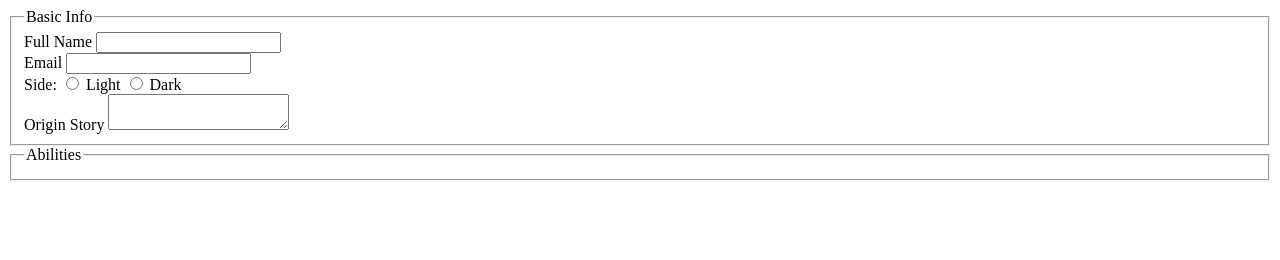
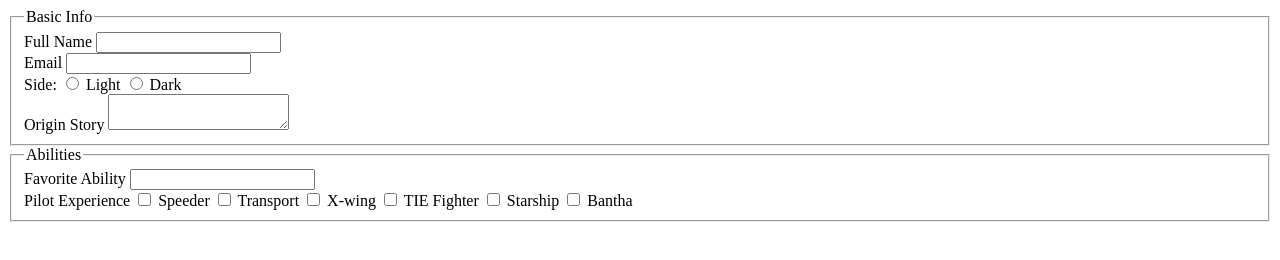
Before and after one commit to ZarahZmith/FormDesign, a plain HTML site: page index.html in a window 1280 px wide. Drawn offline with Linux system fonts and the light colour scheme.

Commit message:
Created the check boxes for Pilot Experience within Abilities

```diff
--- a/index.html
+++ b/index.html
@@ -32,8 +32,8 @@
         </aside>
 
         <aside>
-          <label for="cover-letter">Origin Story</label>
-          <textarea name="cover-letter" id="originstory-input"></textarea>
+          <label for="originstory-input">Origin Story</label>
+          <textarea name="originstory" id="originstory-input"></textarea>
         </aside>
       </fieldset>
 
@@ -41,6 +41,30 @@
         <legend>Abilities</legend>
 
         <aside>
+          <label for="favorite-ability">Favorite Ability</label>
+          <input type="text" name="favoriteability" id="favorite-ability">
+        </aside>
+
+        <aside>
+          Pilot Experience
+          <label>
+            <input type="checkbox" name="experience" value="speeder">
+            Speeder
+          <label>
+            <input type="checkbox" name="experience" value="transport">
+            Transport
+          <label>
+            <input type="checkbox" name="experience" value="x-wing">
+            X-wing
+          <label>
+            <input type="checkbox" name="experience" value="TIEfighter">
+            TIE Fighter
+          <label>
+            <input type="checkbox" name="experience" value="starship">
+            Starship
+          <label>
+            <input type="checkbox" name="experience" value="bantha">
+            Bantha
         </aside>
 
       </fieldset>
```
